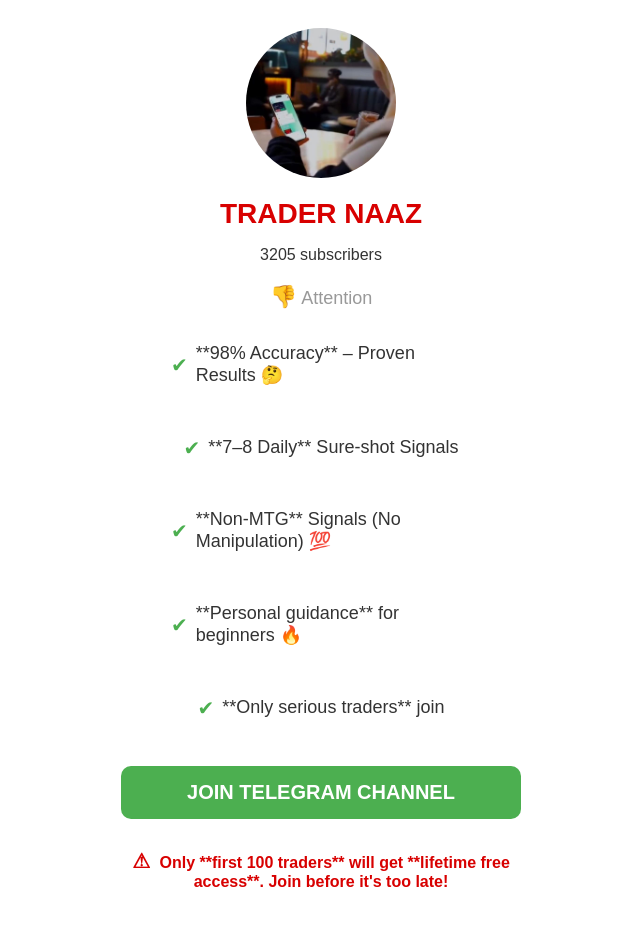
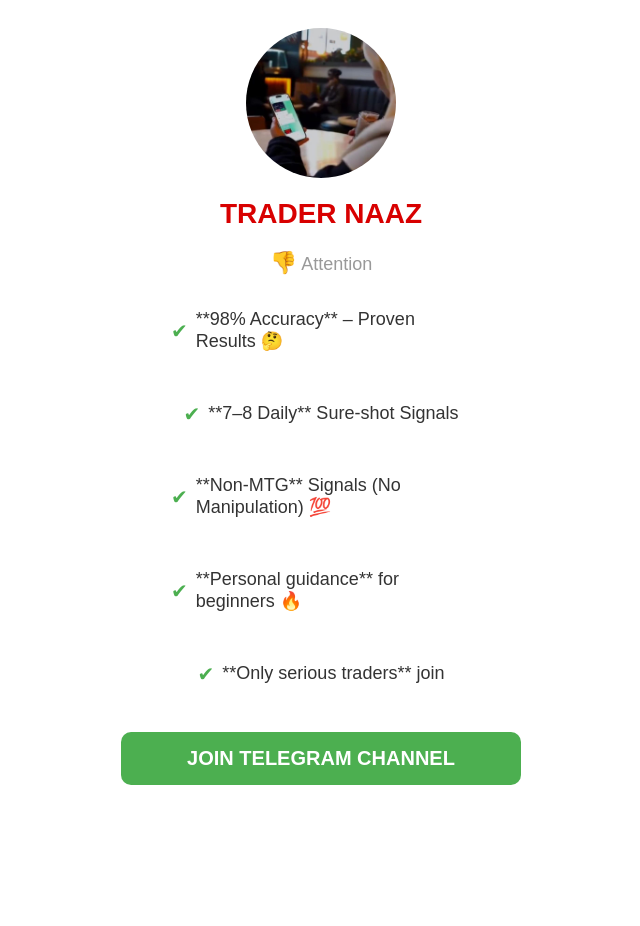
Before and after one commit to surendra2025123/TRADER, a plain HTML site: page index.html in a window 1280 px wide. Shown: the whole page, without its empty margins (319-959 px from the left). After the commit the page ends 843 px from the top, so only its background shows below. Drawn offline with Linux system fonts and the light colour scheme.

Commit message:
Update index.html

```diff
--- a/index.html
+++ b/index.html
@@ -102,7 +102,7 @@
 
     <h1 class="main-heading">TRADER NAAZ</h1>
 
-    <p class="subscribers">3205 subscribers</p>
+    <p class="subscribers"></p>
 
     <p class="attention">
         <span style="font-size: 22px;">&#x1f44e;</span> Attention
@@ -143,10 +143,6 @@
         JOIN TELEGRAM CHANNEL
     </a>
 
-    <p class="footer-alert">
-        <span style="font-size: 20px;">&#x26a0;</span> Only **first 100 traders** will get **lifetime free access**. Join before it's too late!
-    </p>
-
 </div>
 
 </body>
```
